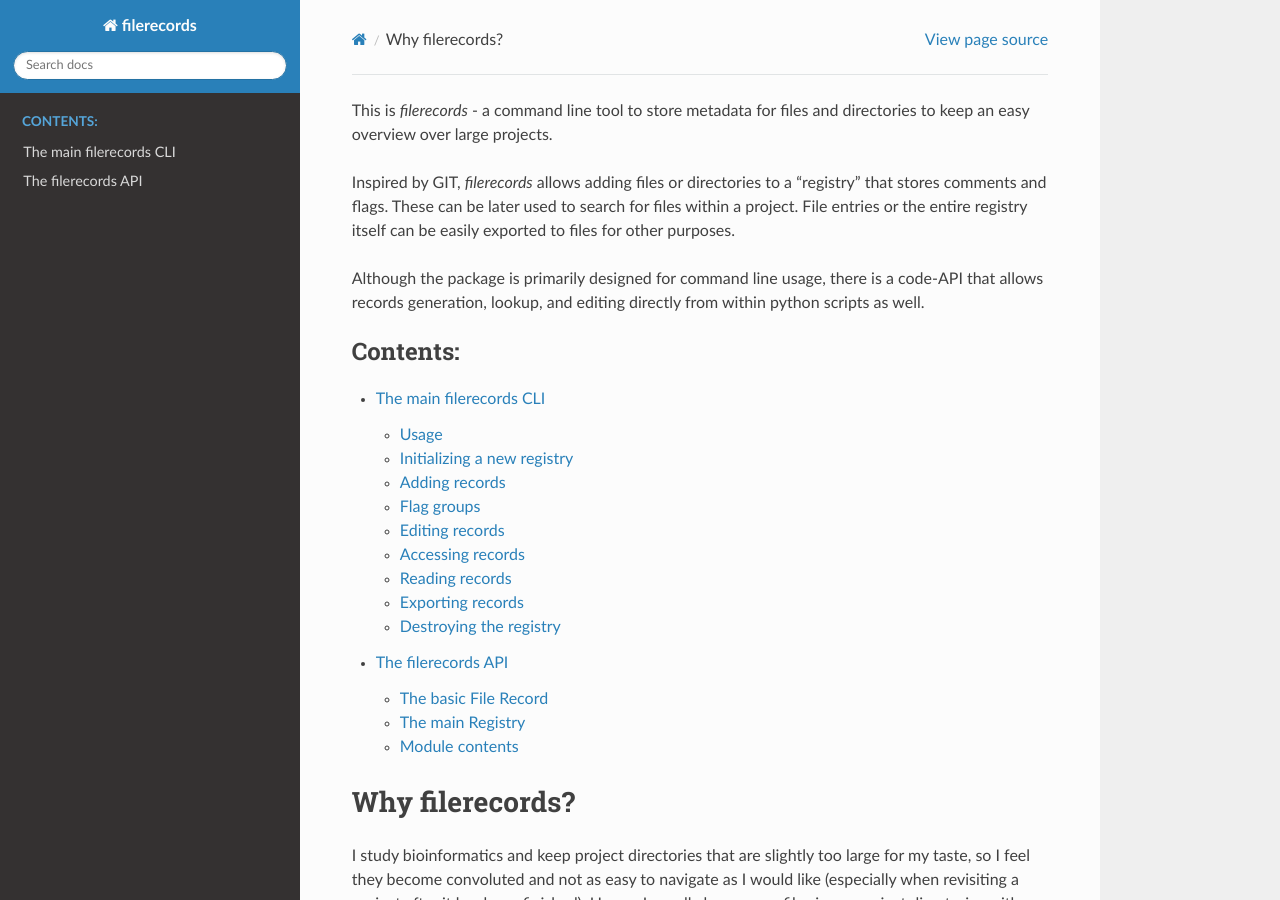
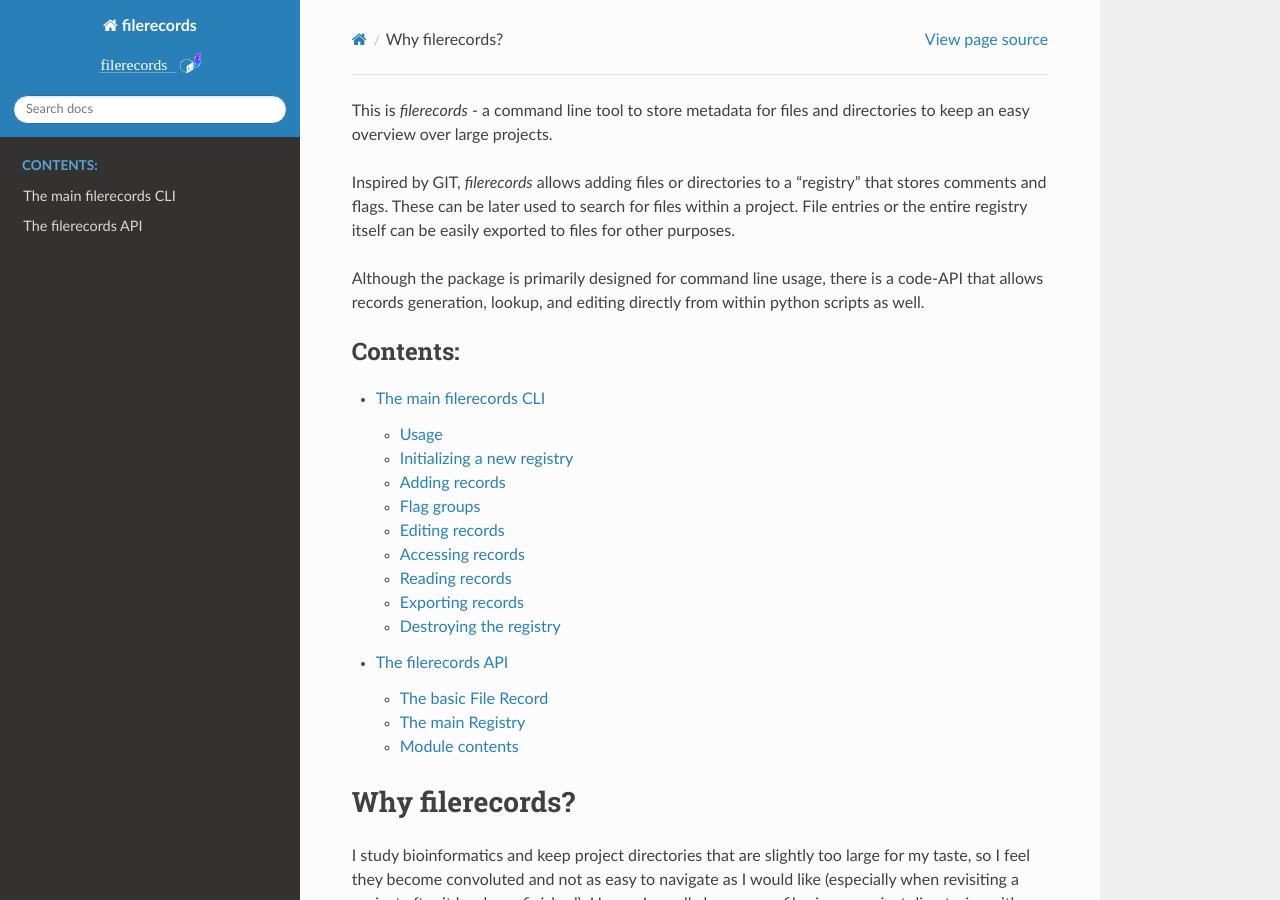
Before and after one commit to NoahHenrikKleinschmidt/filerecords, a Sphinx documentation site: the page built from docs/source/index.rst, in a window 1280 px wide and 900 px high. Built offline with Sphinx 7.4.7 and the Read the Docs theme 2.0.0, drawn with Linux system fonts in a browser that asks for light colours.

Commit message:
add logo

```diff
--- a/docs/source/conf.py
+++ b/docs/source/conf.py
@@ -54,6 +54,7 @@ exclude_patterns = []
 # a list of builtin themes.
 #
 html_theme = 'sphinx_rtd_theme'
+html_logo = "logo_white.svg"
 
 # Add any paths that contain custom static files (such as style sheets) here,
 # relative to this directory. They are copied after the builtin static files,
```
Also changed, not shown: docs/source/logo_black.svg (added), docs/source/logo_white.svg (added).
